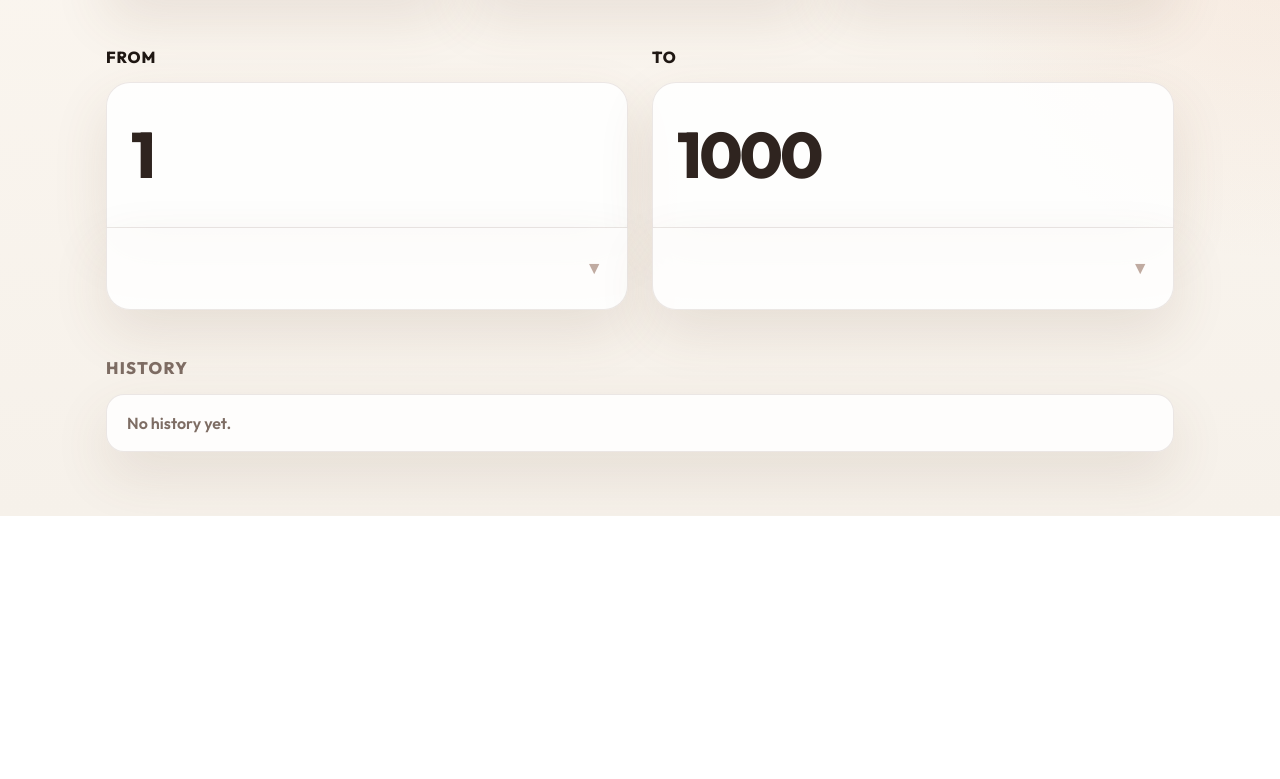
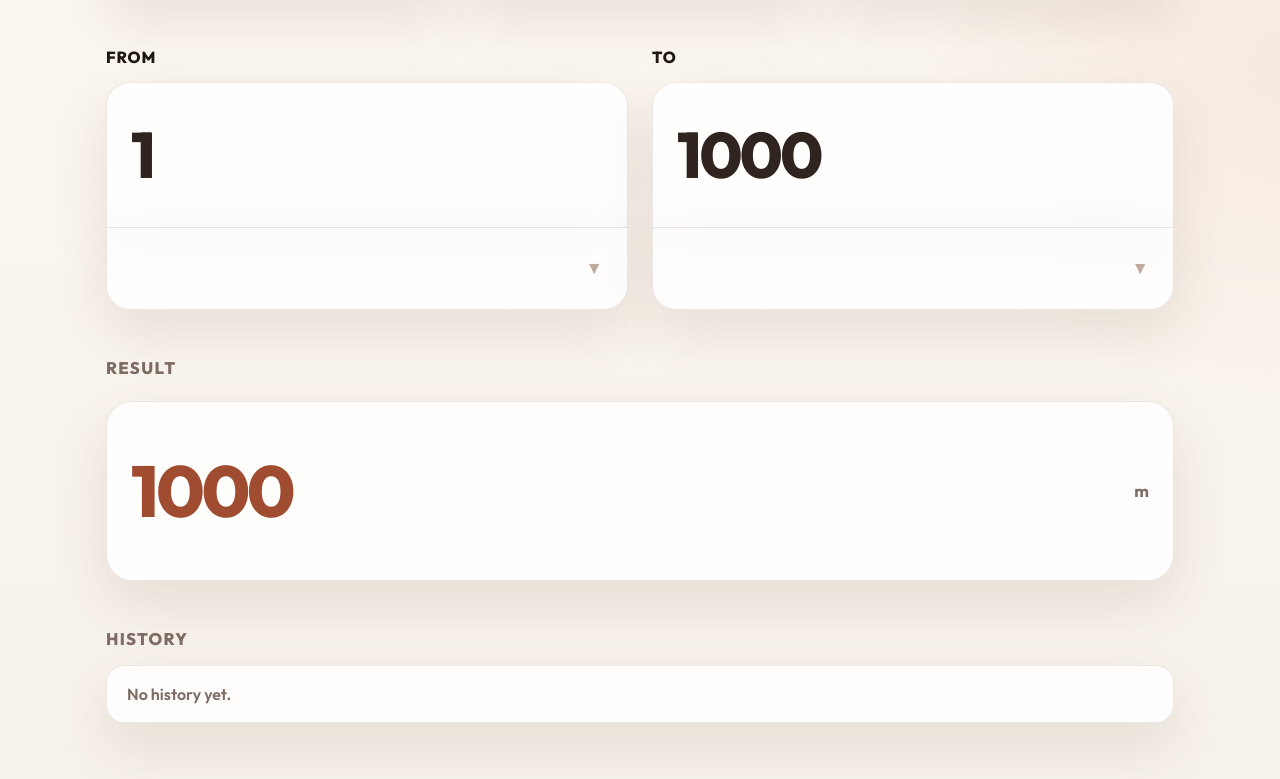
Before and after one commit to mega1906/Quantity-Measurement-App, a website: page html/index.html in a window 1280 px wide. Shown: the part 668-1447 px from the top of the page. Before the commit the page ends 1184 px from the top, so only its background shows below. Drawn offline with nearby package versions, Linux system fonts and the light colour scheme; no server answers.

Commit message:
Coded UC12 - Show Result and write calculated value and unit to the RESULT panel

```diff
--- a/css/styles.css
+++ b/css/styles.css
@@ -253,6 +253,44 @@ body {
   margin-top: 3rem;
 }
 
+.result-section {
+  margin-top: 3rem;
+}
+
+.result-panel {
+  display: flex;
+  align-items: center;
+  justify-content: space-between;
+  gap: 1rem;
+  min-height: 180px;
+  padding: 1.5rem;
+  border-radius: 26px;
+  background: rgba(255, 255, 255, 0.88);
+  border: 1px solid var(--line);
+  box-shadow: var(--shadow);
+  transition: box-shadow 0.25s ease, transform 0.25s ease, border-color 0.25s ease;
+}
+
+.result-panel.highlight {
+  border-color: rgba(201, 108, 74, 0.55);
+  box-shadow: 0 24px 60px rgba(201, 108, 74, 0.22);
+  transform: translateY(-2px);
+}
+
+.result-value {
+  font-size: clamp(2.4rem, 6vw, 4.5rem);
+  font-weight: 800;
+  line-height: 1;
+  letter-spacing: -0.04em;
+  color: var(--accent-dark);
+}
+
+.result-unit {
+  font-size: 1.05rem;
+  font-weight: 700;
+  color: var(--text-muted);
+}
+
 .history-header {
   margin-bottom: 1rem;
 }
--- a/html/index.html
+++ b/html/index.html
@@ -134,6 +134,14 @@
           </div>
         </section>
 
+        <section class="result-section">
+          <h2 class="section-title">Result</h2>
+          <div id="result-panel" class="result-panel">
+            <div id="result-value" class="result-value">—</div>
+            <div id="result-unit" class="result-unit"></div>
+          </div>
+        </section>
+
         <section class="history-section">
           <div class="history-header">
             <h2 class="section-title mb-0">History</h2>
--- a/js/app.js
+++ b/js/app.js
@@ -161,7 +161,7 @@ document.addEventListener("DOMContentLoaded", async () => {
     console.log("performArithmetic available:", typeof performArithmetic === "function");
     console.log("populateDropdown available:", typeof populateDropdown === "function");
     console.log("setActive available:", typeof setActive === "function");
-    console.log("setActive available:", typeof setActive === "function");
+    console.log("showResult available:", typeof showResult === "function");
 
     try {
       const conversionResult = applyConversion(1, {
@@ -217,6 +217,16 @@ document.addEventListener("DOMContentLoaded", async () => {
     } catch (error) {
       console.error("setActive test failed:", error.message);
     }
+
+    try {
+      showResult("1000", "m");
+      console.log("showResult sample result:", {
+        value: document.querySelector("#result-value")?.textContent,
+        unit: document.querySelector("#result-unit")?.textContent
+      });
+    } catch (error) {
+      console.error("showResult test failed:", error.message);
+    }
   }
 
   attachEventListeners();
--- a/js/ui.js
+++ b/js/ui.js
@@ -29,3 +29,22 @@ function setActive(parentEl, clickedEl, childSelector) {
   parentEl.querySelectorAll(childSelector).forEach((el) => el.classList.remove("active"));
   clickedEl.classList.add("active");
 }
+
+function showResult(value, unitSymbol) {
+  const resultValueEl = document.querySelector("#result-value");
+  const resultUnitEl = document.querySelector("#result-unit");
+  const resultPanelEl = document.querySelector("#result-panel");
+
+  if (!resultValueEl || !resultUnitEl || !resultPanelEl) {
+    return;
+  }
+
+  resultValueEl.textContent = value === null ? "—" : value;
+  resultUnitEl.textContent = unitSymbol || "";
+
+  resultPanelEl.classList.add("highlight");
+
+  setTimeout(() => {
+    resultPanelEl.classList.remove("highlight");
+  }, 1500);
+}
```
Also changed, not shown: README.md.
